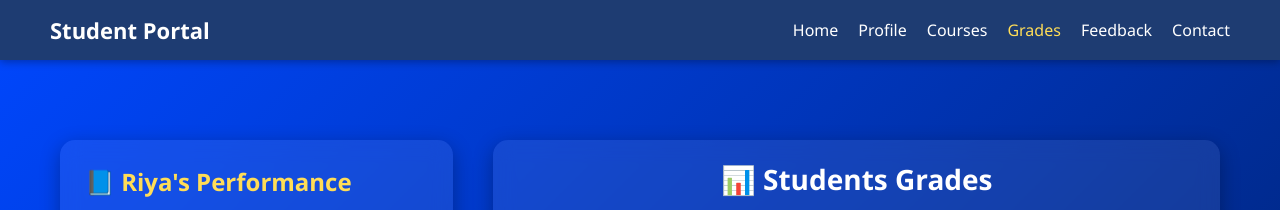
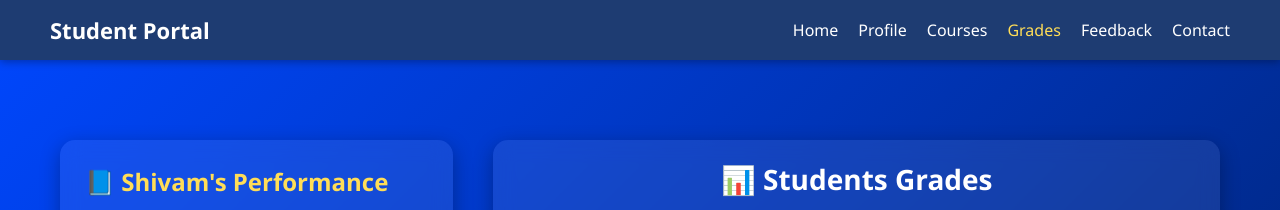
Before and after one commit to Shivamkr025/Student-Profile_Course-Portel, a plain HTML site: page Frontend/HTML/gradesTable.html in a window 1280 px wide. Shown: the top 210 px of the page. Drawn offline with Linux system fonts and the light colour scheme.

Commit message:
update file

```diff
--- a/Frontend/HTML/gradesTable.html
+++ b/Frontend/HTML/gradesTable.html
@@ -22,7 +22,7 @@
     <div class="grades-wrapper">
 
         <div class="grades-info">
-            <h2>📘 Riya's Performance</h2>
+            <h2>📘 Shivam's Performance</h2>
             <p>
                 Welcome to your grades dashboard!
                 Here you can track your academic performance and analyze your progress across different courses.
```
